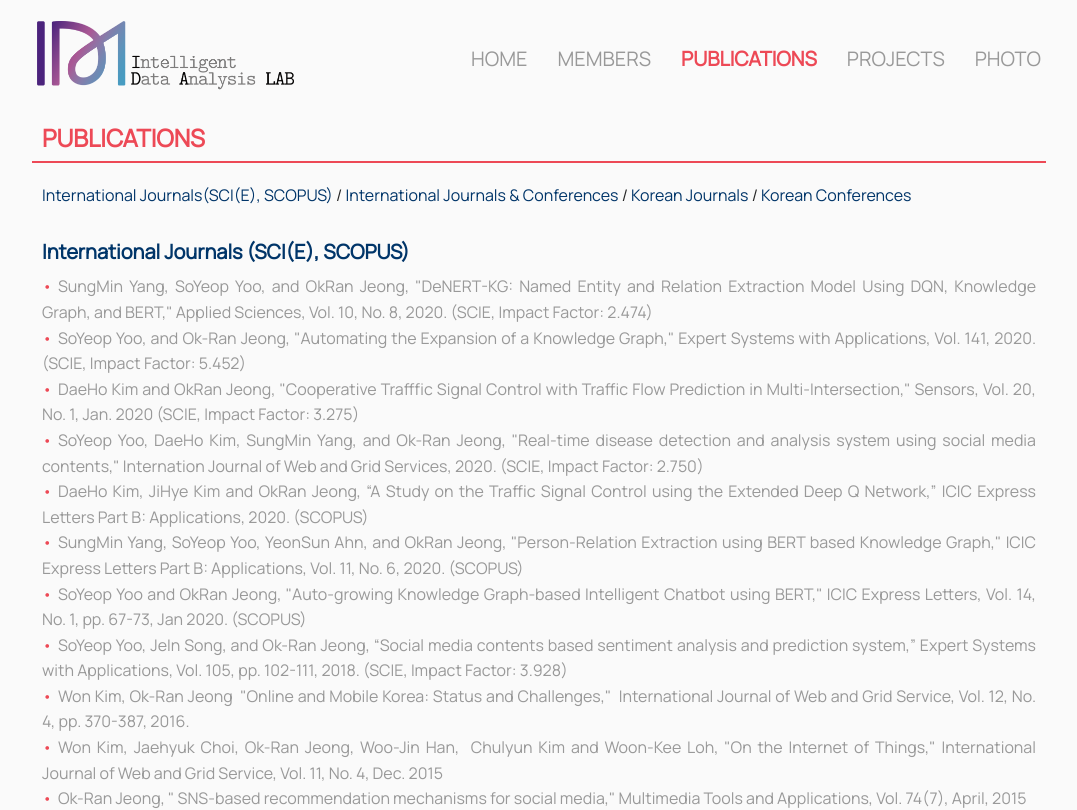
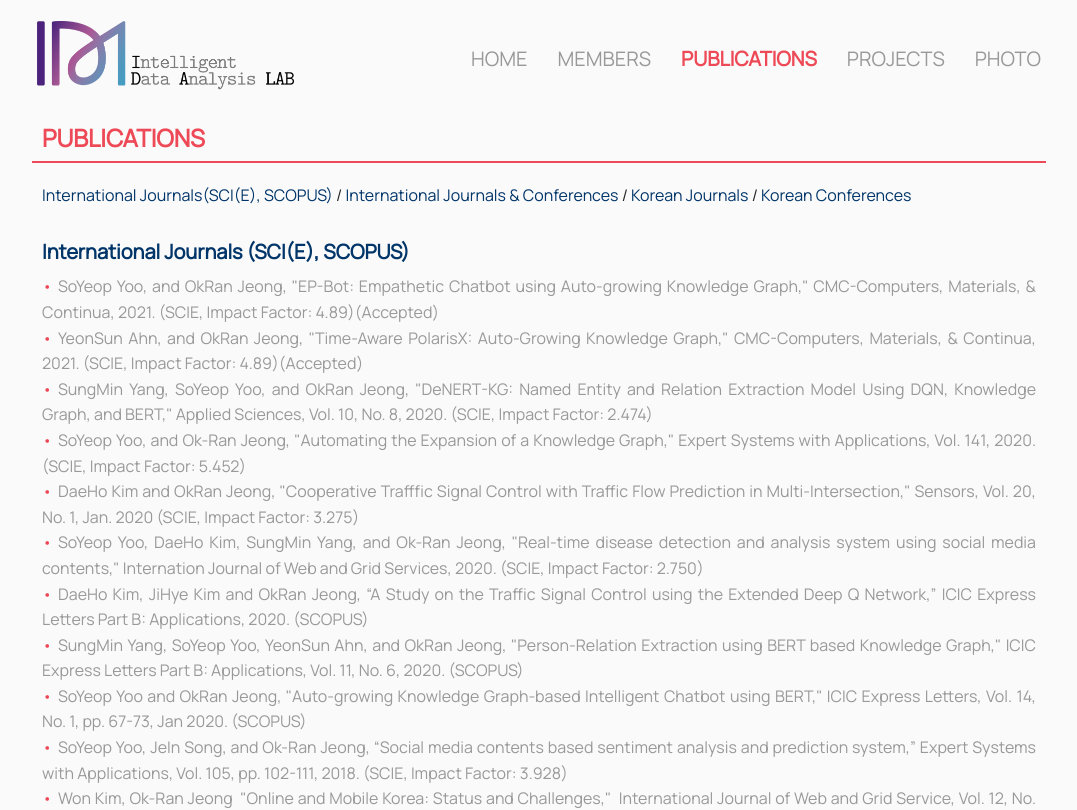
Before and after one commit to IDALab-Gachon/idalab, a React (Create React App) app: page /publications in a window 1280 px wide. Shown: the top 810 px of the page, without its empty margins (101-1178 px from the left). Built offline with nearby package versions, Linux system fonts and the light colour scheme.

Commit message:
Update pulications

```diff
--- a/src/Pages/Publications.js
+++ b/src/Pages/Publications.js
@@ -73,6 +73,16 @@ const Publications = () => {
         <div className="int_journals_sci">
           <ListTitle>International Journals (SCI(E), SCOPUS)</ListTitle>
           <PubList>
+            <PubListItem>
+              SoYeop Yoo, and OkRan Jeong, "EP-Bot: Empathetic Chatbot using
+              Auto-growing Knowledge Graph," CMC-Computers, Materials, &
+              Continua, 2021. (SCIE, <b>Impact Factor: 4.89</b>)(Accepted)
+            </PubListItem>
+            <PubListItem>
+              YeonSun Ahn, and OkRan Jeong, "Time-Aware PolarisX: Auto-Growing
+              Knowledge Graph," CMC-Computers, Materials, & Continua, 2021.
+              (SCIE, <b>Impact Factor: 4.89</b>)(Accepted)
+            </PubListItem>
             <PubListItem>
               SungMin Yang, SoYeop Yoo, and OkRan Jeong, "DeNERT-KG: Named
               Entity and Relation Extraction Model Using DQN, Knowledge Graph,
```
